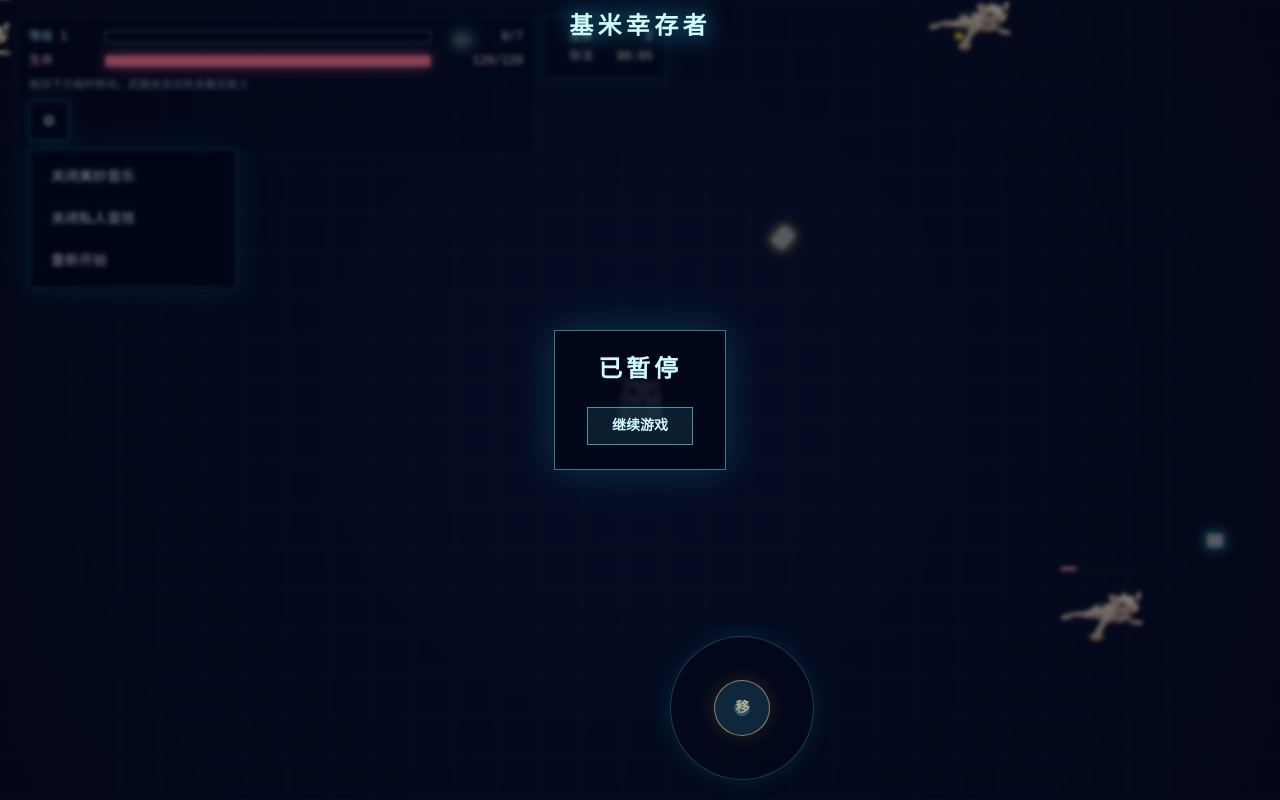
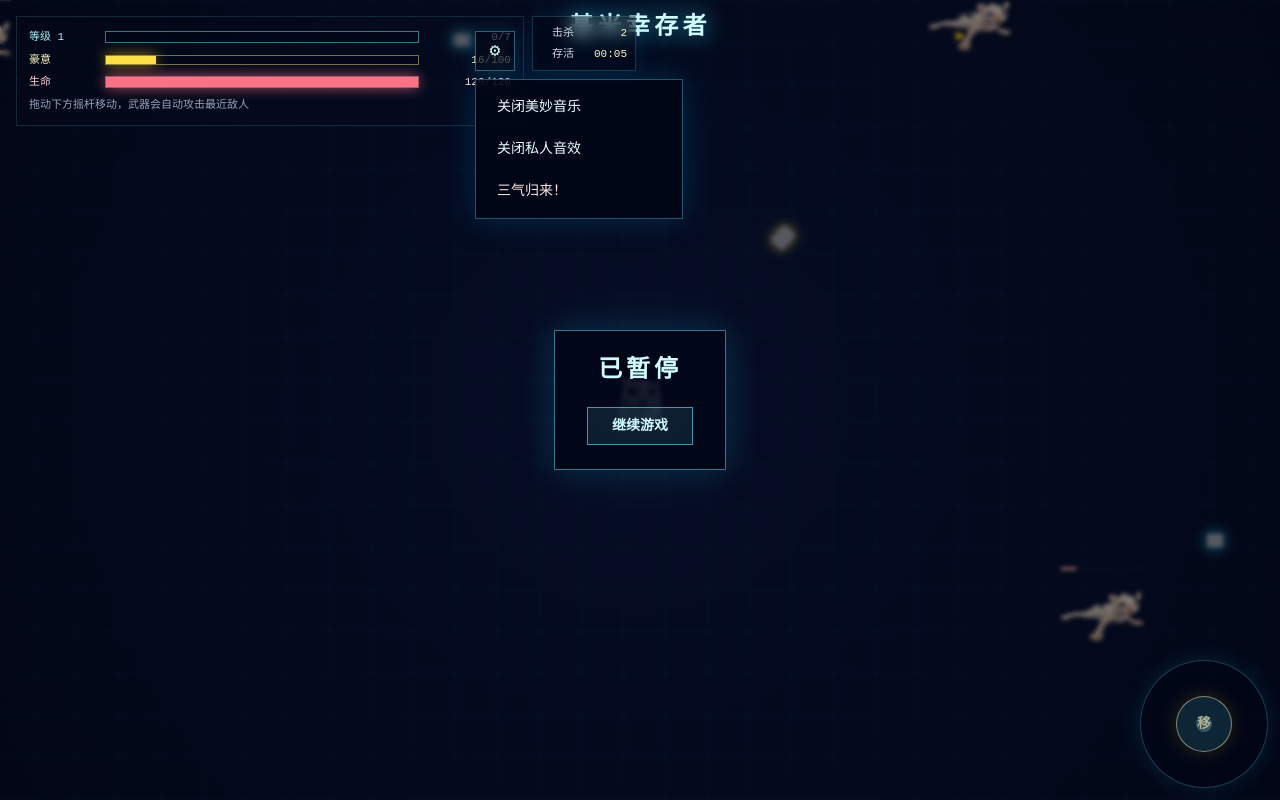
Before and after one commit to cyclone0409/jimi-survivor, a Next.js app: page /game in a window 1280 px wide. Both pictures are taken after a click on the button "设置". Built offline with nearby package versions, Linux system fonts and the light colour scheme.

Commit message:
Update gameover bgm

```diff
--- a/src/app/game/page.tsx
+++ b/src/app/game/page.tsx
@@ -40,6 +40,7 @@ type SpriteAsset = { src: string; image: HTMLImageElement; processed?: HTMLCanva
 type AudioState = {
   bgm: Partial<Record<MusicTrack, HTMLAudioElement>>;
   haoBgm?: HTMLAudioElement;
+  gameoverBgm?: HTMLAudioElement;
   attack?: HTMLAudioElement;
   hit?: HTMLAudioElement;
   context?: AudioContext;
@@ -60,6 +61,8 @@ type Player = Vec & {
   level: number;
   exp: number;
   nextExp: number;
+  haoWill: number;
+  haoWillMax: number;
   bulletSpeed: number;
   bulletDamage: number;
   fireCooldown: number;
@@ -199,6 +202,8 @@ type Hud = {
   level: number;
   exp: number;
   nextExp: number;
+  haoWill: number;
+  haoWillMax: number;
   hp: number;
   maxHp: number;
   kills: number;
@@ -220,10 +225,10 @@ const SPRITE_SOURCES: Record<SpriteKey, string> = {
 };
 
 const AUDIO_SOURCES = {
-  bgm1: ["/audio/bgm-1.wav", "/audio/bgm-1.m4a", "/audio/bgm-1.mp3"],
-  bgm2: ["/audio/bgm-2.wav", "/audio/bgm-2..wav", "/audio/bgm-2.m4a", "/audio/bgm-2.mp3"],
+  bgm1: ["/audio/bgm-1.m4a", "/audio/bgm-1.wav", "/audio/bgm-1.mp3"],
+  bgm2: ["/audio/bgm-2..wav", "/audio/bgm-2.wav", "/audio/bgm-2.m4a", "/audio/bgm-2.mp3"],
   bgm3: ["/audio/bgm-3.wav", "/audio/bgm-3.m4a", "/audio/bgm-3.mp3"],
-  bgm4: ["/audio/bgm-4.wav", "/audio/bgm-4.m4a", "/audio/bgm-4.mp3"],
+  bgm4: ["/audio/bgm-4.m4a", "/audio/bgm-4.wav", "/audio/bgm-4.mp3"],
   bgm5: ["/audio/bgm-5.wav", "/audio/bgm-5.m4a", "/audio/bgm-5.mp3"],
   bgm6: ["/audio/bgm-6.wav", "/audio/bgm-6.m4a", "/audio/bgm-6.mp3"],
   bgm7: ["/audio/bgm-7.wav", "/audio/bgm-7.m4a", "/audio/bgm-7.mp3"],
@@ -231,11 +236,12 @@ const AUDIO_SOURCES = {
   bgm9: ["/audio/bgm-9.wav", "/audio/bgm-9.m4a", "/audio/bgm-9.mp3"],
   bgm10: ["/audio/bgm-10.wav", "/audio/bgm-10.m4a", "/audio/bgm-10.mp3"],
   haoBgm: ["/audio/hao-bgm.wav", "/audio/hao-bgm.m4a", "/audio/hao-bgm.mp3"],
+  gameoverBgm: ["/audio/gameover-bgm.m4a", "/audio/gameover-bgm.wav", "/audio/gameover-bgm.mp3"],
   attack: "/audio/attack.wav",
   hit: "/audio/hit.wav"
 };
 
-const MUSIC_ORDER: MusicTrack[] = ["bgm1", "bgm2", "bgm3", "bgm4", "bgm5", "bgm6", "bgm7", "bgm8", "bgm9", "bgm10"];
+const MUSIC_ORDER: MusicTrack[] = ["bgm1", "bgm2", "bgm3", "bgm4"];
 
 const SKILLS: Skill[] = [
   { key: "bulletSpeed", title: "快点乐啊", desc: "子弹速度提高，更快命中远处敌人。", maxLevel: 5 },
@@ -259,6 +265,8 @@ const initialHud: Hud = {
   level: 1,
   exp: 0,
   nextExp: 7,
+  haoWill: 0,
+  haoWillMax: 100,
   hp: 120,
   maxHp: 120,
   kills: 0,
@@ -298,6 +306,8 @@ function createGame(width = 960, height = 540): Game {
       level: 1,
       exp: 0,
       nextExp: 7,
+      haoWill: 0,
+      haoWillMax: 100,
       bulletSpeed: 620,
       bulletDamage: 16,
       fireCooldown: 0.43,
@@ -593,6 +603,8 @@ export default function GamePage() {
       level: game.player.level,
       exp: Math.floor(game.player.exp),
       nextExp: game.player.nextExp,
+      haoWill: Math.floor(game.player.haoWill),
+      haoWillMax: game.player.haoWillMax,
       hp: Math.ceil(game.player.hp),
       maxHp: game.player.maxHp,
       kills: game.kills,
@@ -670,14 +682,13 @@ export default function GamePage() {
       .play()
       .then(fadeToNext)
       .catch(() => {
-        audio.currentTrack = track;
-        next.volume = 0.42;
-        if (previous) {
-          previous.currentTime = 0;
-          previous.volume = 0.42;
-          previous.play().catch(() => undefined);
-          audio.currentTrack = previousTrack;
-        }
+        next.pause();
+        next.currentTime = 0;
+        next.volume = 0;
+        audio.currentTrack = previousTrack;
+        const index = MUSIC_ORDER.indexOf(track);
+        const fallbackTrack = MUSIC_ORDER[(index + 1) % MUSIC_ORDER.length] || "bgm1";
+        if (fallbackTrack !== track) window.setTimeout(() => switchMusic(fallbackTrack), 0);
       });
   }, []);
 
@@ -739,8 +750,35 @@ export default function GamePage() {
       audio.haoBgm.pause();
       audio.haoBgm.volume = 0;
     }
+    if (audio.gameoverBgm) {
+      audio.gameoverBgm.pause();
+      audio.gameoverBgm.currentTime = 0;
+      audio.gameoverBgm.volume = 0;
+    }
     audio.haoBgmActive = false;
     audio.currentTrack = undefined;
+  }, []);
+
+  const startGameoverMusic = useCallback(() => {
+    const audio = audioRef.current;
+    for (const timer of audio.fadeTimers) window.clearInterval(timer);
+    audio.fadeTimers = [];
+    for (const track of Object.values(audio.bgm)) {
+      if (!track) continue;
+      track.pause();
+      track.volume = 0;
+    }
+    if (audio.haoBgm) {
+      audio.haoBgmTime = Number.isFinite(audio.haoBgm.currentTime) ? audio.haoBgm.currentTime : audio.haoBgmTime;
+      audio.haoBgm.pause();
+      audio.haoBgm.volume = 0;
+    }
+    audio.haoBgmActive = false;
+    audio.currentTrack = undefined;
+    if (!musicEnabledRef.current || !audio.gameoverBgm) return;
+    audio.gameoverBgm.currentTime = 0;
+    audio.gameoverBgm.volume = 0.5;
+    audio.gameoverBgm.play().catch(() => undefined);
   }, []);
 
   const unlockMusic = useCallback(() => {
@@ -840,6 +878,11 @@ export default function GamePage() {
   const activateHaoMode = useCallback(
     (game: Game) => {
       const player = game.player;
+      if (player.haoModeActive) {
+        player.haoModeTimer = Math.max(player.haoModeTimer, player.haoModeDuration);
+        return;
+      }
+      player.haoWill = 0;
       player.haoModeActive = true;
       player.haoModeTimer = player.haoModeDuration;
       startHaoMusic();
@@ -879,6 +922,17 @@ export default function GamePage() {
     });
     addDamageText(game, x, y - 58, "豪字补给出现！", "#fef08a");
   }, [addDamageText]);
+
+  const gainHaoWill = useCallback(
+    (game: Game, enemy: Enemy) => {
+      const player = game.player;
+      if (player.haoModeActive) return;
+      const gain = enemy.type === "tank" ? 18 : enemy.type === "shooter" ? 15 : enemy.type === "fast" ? 10 : 8;
+      player.haoWill = clamp(player.haoWill + gain, 0, player.haoWillMax);
+      if (player.haoWill >= player.haoWillMax) activateHaoMode(game);
+    },
+    [activateHaoMode]
+  );
 
   const spawnEnemy = useCallback((game: Game) => {
     const plan = getSpawnPlan(game.time);
@@ -1016,12 +1070,6 @@ export default function GamePage() {
         const count = Math.min(plan.batch, room);
         for (let i = 0; i < count; i += 1) spawnEnemy(game);
         game.enemyTimer = game.enemyEvery;
-      }
-
-      game.haoPickupTimer -= dt;
-      if (game.haoPickupTimer <= 0) {
-        spawnHaoPickup(game);
-        game.haoPickupTimer = game.haoPickupEvery;
       }
 
       player.fireTimer -= dt;
@@ -1071,7 +1119,7 @@ export default function GamePage() {
           addDamageText(game, player.x, player.y - 18, `-${enemy.contactDamage}`, "#fca5a5");
           if (player.hp <= 0) {
             game.phase = "gameover";
-            stopMusic();
+            startGameoverMusic();
           }
         }
       }
@@ -1095,7 +1143,7 @@ export default function GamePage() {
           addDamageText(game, player.x, player.y - 18, `-${bullet.damage}`, "#fca5a5");
           if (player.hp <= 0) {
             game.phase = "gameover";
-            stopMusic();
+            startGameoverMusic();
           }
         }
       }
@@ -1159,6 +1207,7 @@ export default function GamePage() {
               deadEnemyIds.add(enemy.id);
               rewardedEnemyIds.add(enemy.id);
               game.kills += 1;
+              gainHaoWill(game, enemy);
               game.orbs.push({
                 id: game.id++,
                 x: enemy.x,
@@ -1178,6 +1227,7 @@ export default function GamePage() {
         if (!deadEnemyIds.has(enemy.id) || rewardedEnemyIds.has(enemy.id)) continue;
         rewardedEnemyIds.add(enemy.id);
         game.kills += 1;
+        gainHaoWill(game, enemy);
         game.orbs.push({
           id: game.id++,
           x: enemy.x,
@@ -1229,16 +1279,6 @@ export default function GamePage() {
         }
       }
       game.orbs = game.orbs.filter((orb) => !collectedOrbs.has(orb.id));
-
-      const pickedHaoIds = new Set<number>();
-      for (const pickup of game.haoPickups) {
-        pickup.life -= dt;
-        if (distSq(pickup, player) < (pickup.hitbox + player.hitbox) ** 2) {
-          pickedHaoIds.add(pickup.id);
-          activateHaoMode(game);
-        }
-      }
-      game.haoPickups = game.haoPickups.filter((pickup) => pickup.life > 0 && !pickedHaoIds.has(pickup.id));
 
       for (const shockwave of game.shockwaves) {
         shockwave.life -= dt;
@@ -1268,6 +1308,7 @@ export default function GamePage() {
         for (const enemy of game.enemies) {
           if (!shockwaveDeadIds.has(enemy.id)) continue;
           game.kills += 1;
+          gainHaoWill(game, enemy);
           game.orbs.push({
             id: game.id++,
             x: enemy.x,
@@ -1297,7 +1338,7 @@ export default function GamePage() {
       }
       game.damageTexts = game.damageTexts.filter((text) => text.life > 0);
     },
-    [activateHaoMode, addDamageText, addParticles, fireBullets, gainExp, playHitSound, spawnEnemy, spawnHaoPickup, stopHaoMusic, stopMusic]
+    [addDamageText, addParticles, fireBullets, gainExp, gainHaoWill, playHitSound, spawnEnemy, startGameoverMusic, stopHaoMusic, stopMusic]
   );
 
   const draw = useCallback(() => {
@@ -1585,7 +1626,15 @@ export default function GamePage() {
           audio.haoBgm.pause();
         }
       }
+      if (audio.gameoverBgm) {
+        audio.gameoverBgm.muted = !nextEnabled;
+        if (!nextEnabled) audio.gameoverBgm.pause();
+      }
       if (nextEnabled) {
+        if (gameRef.current.phase === "gameover") {
+          audio.gameoverBgm?.play().catch(() => undefined);
+          return nextEnabled;
+        }
         if (audio.haoBgmActive) {
           audio.haoBgm?.play().catch(() => undefined);
           return nextEnabled;
@@ -1647,6 +1696,7 @@ export default function GamePage() {
       MUSIC_ORDER.map((track) => [track, createAudioWithFallback(AUDIO_SOURCES[track])])
     ) as Record<MusicTrack, HTMLAudioElement>;
     const haoBgm = createAudioWithFallback(AUDIO_SOURCES.haoBgm);
+    const gameoverBgm = createAudioWithFallback(AUDIO_SOURCES.gameoverBgm);
     const attack = new Audio(AUDIO_SOURCES.attack);
     const hit = new Audio(AUDIO_SOURCES.hit);
     MUSIC_ORDER.forEach((trackKey, index) => {
@@ -1665,10 +1715,15 @@ export default function GamePage() {
     haoBgm.preload = "auto";
     haoBgm.volume = 0.48;
     haoBgm.muted = !musicEnabledRef.current;
+    gameoverBgm.loop = true;
+    gameoverBgm.preload = "auto";
+    gameoverBgm.volume = 0;
+    gameoverBgm.muted = !musicEnabledRef.current;
     attack.preload = "auto";
     hit.preload = "auto";
     audioRef.current.bgm = bgmTracks;
     audioRef.current.haoBgm = haoBgm;
+    audioRef.current.gameoverBgm = gameoverBgm;
     audioRef.current.attack = attack;
     audioRef.current.hit = hit;
     switchMusic("bgm1");
@@ -1778,10 +1833,11 @@ export default function GamePage() {
   }, []);
 
   const expPercent = useMemo(() => clamp((hud.exp / hud.nextExp) * 100, 0, 100), [hud.exp, hud.nextExp]);
+  const haoPercent = useMemo(() => clamp((hud.haoWill / hud.haoWillMax) * 100, 0, 100), [hud.haoWill, hud.haoWillMax]);
   const hpPercent = useMemo(() => clamp((hud.hp / hud.maxHp) * 100, 0, 100), [hud.hp, hud.maxHp]);
 
   return (
-    <main className="relative h-[100dvh] w-screen overflow-hidden bg-[#050712] font-mono text-white">
+    <main className="game-landscape-stage relative h-[100dvh] w-screen overflow-hidden bg-[#050712] font-mono text-white">
       <canvas ref={canvasRef} className="block h-full w-full touch-none" />
 
       <div className="pointer-events-none absolute left-1/2 top-[max(0.75rem,env(safe-area-inset-top))] z-10 hidden -translate-x-1/2 text-center sm:block">
@@ -1790,9 +1846,9 @@ export default function GamePage() {
         </h1>
       </div>
 
-      <section className="absolute left-0 top-0 w-full p-2 pt-[max(0.5rem,env(safe-area-inset-top))] sm:p-4">
-        <div className="grid gap-2 text-xs text-cyan-50 sm:grid-cols-[minmax(260px,520px)_auto] sm:items-start">
-          <div className="space-y-2 rounded border border-cyan-300/15 bg-slate-950/35 p-3 backdrop-blur-sm">
+      <section className="pointer-events-none absolute left-0 top-0 z-10 w-full p-2 pt-[max(0.5rem,env(safe-area-inset-top))] sm:p-4">
+        <div className="grid max-w-[min(620px,calc(100vw-1rem))] gap-2 text-[11px] text-cyan-50 sm:grid-cols-[minmax(260px,520px)_auto] sm:items-start">
+          <div className="space-y-1.5 border border-cyan-300/15 bg-slate-950/28 p-2 backdrop-blur-[2px] sm:p-3">
             <div className="flex items-center gap-3">
               <span className="min-w-16 text-cyan-200">等级 {hud.level}</span>
               <div className="h-3 flex-1 border border-cyan-300/50 bg-slate-950/70">
@@ -1800,6 +1856,15 @@ export default function GamePage() {
               </div>
               <span className="min-w-20 text-right text-cyan-100">
                 {hud.exp}/{hud.nextExp}
+              </span>
+            </div>
+            <div className="flex items-center gap-3">
+              <span className="min-w-16 text-yellow-100">豪意</span>
+              <div className="h-2.5 flex-1 border border-yellow-200/45 bg-slate-950/60">
+                <div className="h-full bg-yellow-300 shadow-[0_0_14px_rgba(250,204,21,0.75)]" style={{ width: `${haoPercent}%` }} />
+              </div>
+              <span className="min-w-20 text-right text-yellow-100">
+                {hud.haoWill}/{hud.haoWillMax}
               </span>
             </div>
             <div className="flex items-center gap-3">
@@ -1811,7 +1876,7 @@ export default function GamePage() {
                 {hud.hp}/{hud.maxHp}
               </span>
             </div>
-            <div className="text-[11px] text-slate-400">
+            <div className="hidden text-[11px] text-slate-400 sm:block">
               <span className="[@media(pointer:fine)]:hidden">拖动下方摇杆移动，武器会自动攻击最近敌人</span>
               <span className="hidden [@media(pointer:fine)]:inline">WASD / 方向键移动，武器会自动攻击最近敌人</span>
             </div>
@@ -1820,7 +1885,7 @@ export default function GamePage() {
                 自在极意豪形态 {gameRef.current.player.haoModeTimer.toFixed(1)}s
               </div>
             )}
-            <div className="relative pointer-events-auto">
+            <div className="pointer-events-auto absolute right-2 top-[max(0.5rem,env(safe-area-inset-top))]">
               <button
                 type="button"
                 aria-label="设置"
@@ -1850,13 +1915,13 @@ export default function GamePage() {
                     onClick={restart}
                     className="mt-1 block w-full border border-transparent px-3 py-2 text-left text-rose-100 transition hover:border-rose-300/40 hover:bg-rose-300/10"
                   >
-                    重新开始
+                    三气归来！
                   </button>
                 </div>
               )}
             </div>
           </div>
-          <div className="grid w-fit grid-cols-2 gap-x-6 gap-y-1 rounded border border-cyan-300/20 bg-slate-950/55 p-3 text-right shadow-[0_0_24px_rgba(14,165,233,0.12)] backdrop-blur">
+          <div className="hidden w-fit grid-cols-2 gap-x-5 gap-y-1 border border-cyan-300/20 bg-slate-950/40 p-2 text-right shadow-[0_0_24px_rgba(14,165,233,0.12)] backdrop-blur sm:grid">
             <span className="text-slate-300">击杀</span>
             <span className="text-yellow-100">{hud.kills}</span>
             <span className="text-slate-300">存活</span>
@@ -1865,7 +1930,7 @@ export default function GamePage() {
         </div>
       </section>
 
-      <div className="absolute bottom-[max(1.25rem,env(safe-area-inset-bottom))] left-1/2 z-20 h-32 w-32 -translate-x-1/2 touch-none select-none landscape:left-[58%] landscape:h-36 landscape:w-36 [@media(pointer:fine)]:hidden">
+      <div className="absolute bottom-[max(0.75rem,env(safe-area-inset-bottom))] right-[max(0.75rem,env(safe-area-inset-right))] z-20 h-28 w-28 touch-none select-none landscape:h-32 landscape:w-32 [@media(pointer:fine)]:hidden">
         <div
           role="presentation"
           onPointerDown={(event) => {
@@ -1955,7 +2020,7 @@ export default function GamePage() {
               onClick={restart}
               className="mt-7 border border-cyan-300/60 bg-cyan-300/10 px-7 py-3 text-sm font-bold text-cyan-100 transition hover:bg-cyan-300/20 hover:shadow-[0_0_24px_rgba(34,211,238,0.24)]"
             >
-              重新开始
+              三气归来！
             </button>
           </section>
         </div>
--- a/src/app/globals.css
+++ b/src/app/globals.css
@@ -25,3 +25,15 @@ body {
 button {
   font: inherit;
 }
+
+@media (orientation: portrait) and (pointer: coarse) {
+  .game-landscape-stage {
+    position: fixed;
+    left: 0;
+    top: 0;
+    width: 100svh;
+    height: 100svw;
+    transform: rotate(90deg) translateY(-100%);
+    transform-origin: top left;
+  }
+}
--- a/src/app/layout.tsx
+++ b/src/app/layout.tsx
@@ -1,9 +1,16 @@
-import type { Metadata } from "next";
+import type { Metadata, Viewport } from "next";
 import "./globals.css";
 
 export const metadata: Metadata = {
   title: "基米幸存者",
   description: "一个 Canvas 实现的基米幸存者网页小游戏"
+};
+
+export const viewport: Viewport = {
+  width: "device-width",
+  initialScale: 1,
+  maximumScale: 1,
+  viewportFit: "cover"
 };
 
 export default function RootLayout({ children }: { children: React.ReactNode }) {
```
Also changed, not shown: public/audio/README.md, 1 other file (tests, documents, lock files or other folders).
